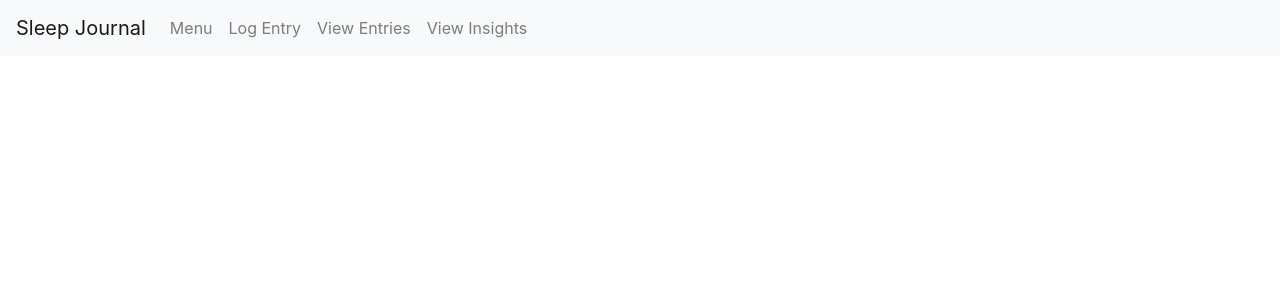
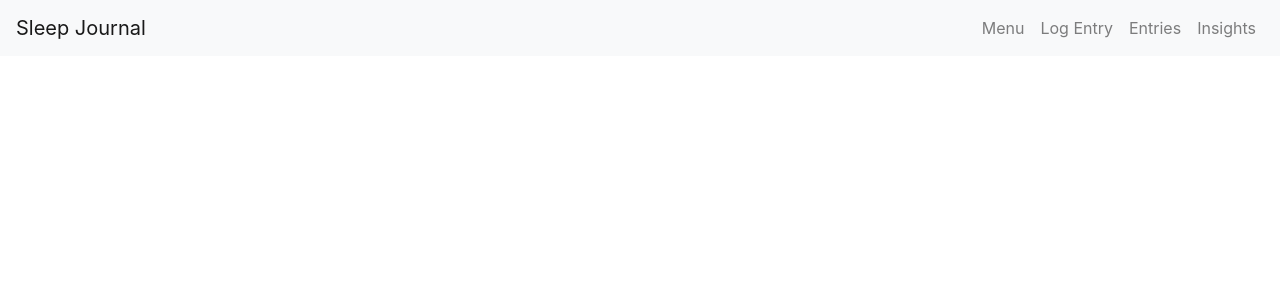
Before and after one commit to alice-yt/hackbright-project, a Flask app: page /user_entries in a window 1280 px wide. Shown: the top 300 px of the page. Run offline with Flask 2, Linux system fonts and the light colour scheme; the visitor is signed in with stand-in values (Sample User, id 1); data comes from the database, SQL or seed files in the repository; some libraries are stand-ins or nearby versions.

Commit message:
edited navbar so that thr hamburger icon works when site is minimized and navbar is on the right

```diff
--- a/templates/all_user_entries.html
+++ b/templates/all_user_entries.html
@@ -1,5 +1,5 @@
 {% extends 'base.html' %}
-{% block title %}Sleep Journal · View Entries{% endblock %}
+{% block title %}Sleep Journal · Entries{% endblock %}
 
 {% block body %}
 
--- a/templates/base.html
+++ b/templates/base.html
@@ -17,14 +17,14 @@
     <link rel="stylesheet" href="/static/css/style.css">
 </head>
 <body>
- <!-- Static navbar -->
+ <!-- Navbar -->
  <nav class="navbar navbar-expand-lg navbar-light bg-light" style="background-color: #32dbae;">
     <a href="#" class="navbar-brand">Sleep Journal</a>
-    <button class="navbar-toggler" data-toggle="collapse" data-target="#navbarMenu">
+    <button class="navbar-toggler" type="button" data-toggle="collapse" data-target="#navbarResponsive">
         <span class="navbar-toggler-icon"></span>
     </button>
-    <div class="collapse navbar-collapse">
-      <ul class="navbar-nav">
+    <div class="collapse navbar-collapse" id="navbarResponsive">
+      <ul class="navbar-nav ml-auto">
         <li class="nav-item">
           <a href="/menu" class="nav-link">Menu</a>
         </li>
@@ -32,14 +32,15 @@
           <a href="/log_entry" class="nav-link">Log Entry</a>
         </li>
         <li class="nav-item">
-          <a href="/user_entries" class="nav-link">View Entries</a>
+          <a href="/user_entries" class="nav-link">Entries</a>
         </li>
         <li class="nav-item">
-          <a href="#" class="nav-link">View Insights</a>
+          <a href="#" class="nav-link">Insights</a>
         </li>
       </ul>
     </div>
 </nav>
+
 
     {% for msg in get_flashed_messages() %}
         <p class="flash-msg">
```
